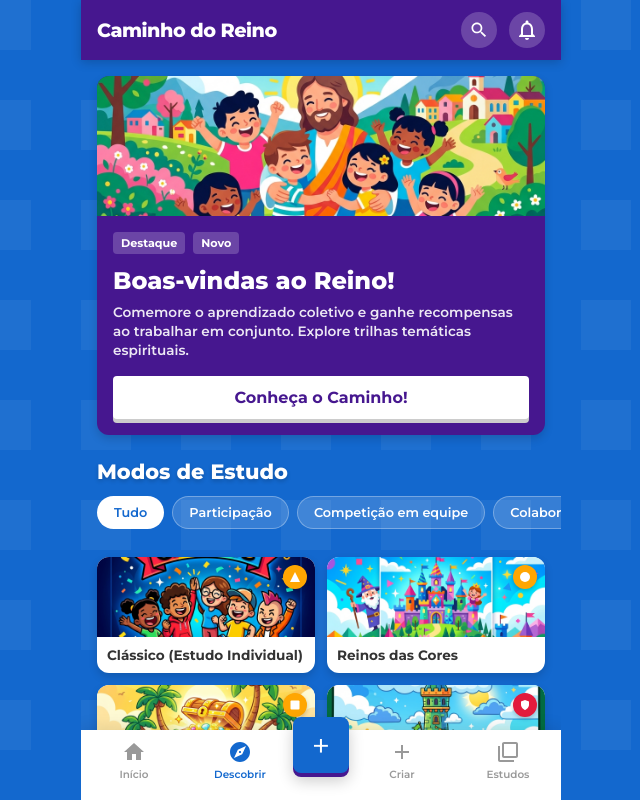
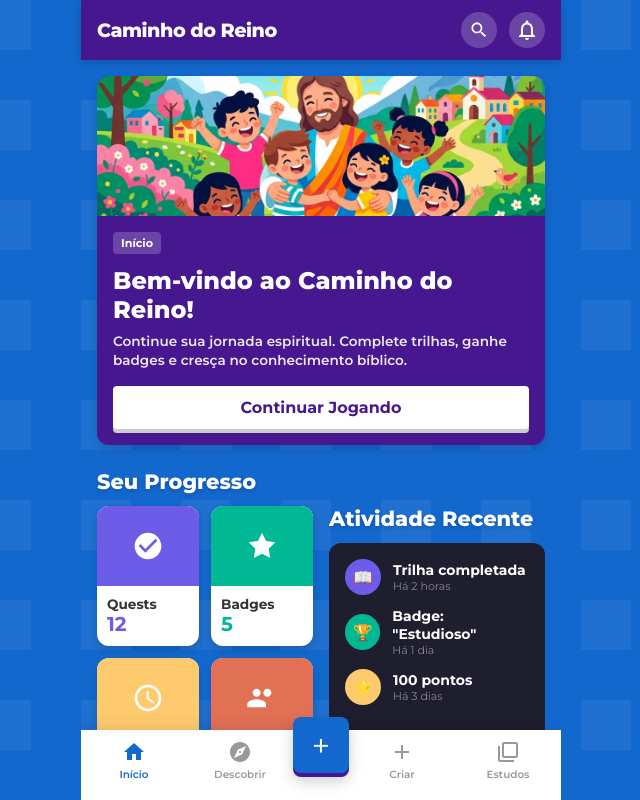
Before and after one commit to guilherme15-hub/Caminho-Reino, a React (Vite) app: page / in a window 1280 px wide. Shown: the whole page, without its empty margins (319-959 px from the left). Built offline with nearby package versions, Linux system fonts and the light colour scheme.

Commit message:
Update App.jsx

```diff
--- a/src/App.jsx
+++ b/src/App.jsx
@@ -12,7 +12,7 @@ const SearchIcon = () => (<svg viewBox="0 0 24 24" width="20" height="20" fill="
 const NotificationsIcon = () => (<svg viewBox="0 0 24 24" width="24" height="24" fill="currentColor"><path d="M12 22c1.1 0 2-.9 2-2h-4c0 1.1.9 2 2 2zm6-6v-5c0-3.07-1.63-5.64-4.5-6.32V4c0-.83-.67-1.5-1.5-1.5s-1.5.67-1.5 1.5v.68C7.64 5.36 6 7.92 6 11v5l-2 2v1h16v-1l-2-2zm-2 1H8v-6c0-2.48 1.51-4.5 4-4.5s4 2.02 4 4.5v6z"/></svg>);
 
 export default function App() {
-  const [activeTab, setActiveTab] = useState('discover');
+  const [activeTab, setActiveTab] = useState('home');
 
   return (
     <div className="app-container">
@@ -30,6 +30,7 @@ export default function App() {
 
       {/* Main Content Area */}
       <div className="main-content">
+        {activeTab === 'home' && <HomePage onPlay={() => setActiveTab('play')} />}
         {activeTab === 'discover' && <DiscoverPage onPlay={() => setActiveTab('play')} />}
         {activeTab === 'play' && <QuizGame onQuit={() => setActiveTab('discover')} />}
 
@@ -63,6 +64,120 @@ export default function App() {
           </button>
         </div>
       )}
+
+    </div>
+  );
+}
+
+// ---------------------------
+// Home Page Components
+// ---------------------------
+function HomePage({ onPlay }) {
+  return (
+    <div className="discover-container">
+
+      {/* Hero Banner */}
+      <div className="hero-card" onClick={onPlay} style={{cursor: 'pointer'}}>
+        <img
+          src="/caminho_banner_bible.png"
+          alt="Trilha do Reino"
+          className="hero-card-image"
+        />
+        <div className="hero-card-content">
+          <div className="tags">
+            <span className="tag">Início</span>
+          </div>
+          <h2>Bem-vindo ao Caminho do Reino!</h2>
+          <p>Continue sua jornada espiritual. Complete trilhas, ganhe badges e cresça no conhecimento bíblico.</p>
+          <button className="hero-btn" onClick={(e) => { e.stopPropagation(); onPlay(); }}>Continuar Jogando</button>
+        </div>
+      </div>
+
+      {/* Stats Overview - Side by Side with Activity */}
+      <h3 className="section-title">Seu Progresso</h3>
+
+      <div style={{ display: 'grid', gridTemplateColumns: '1fr 1fr', gap: '16px', marginBottom: '24px' }}>
+
+        {/* Left Column - Stats Cards */}
+        <div style={{ display: 'grid', gridTemplateColumns: '1fr 1fr', gap: '12px' }}>
+          <div className="game-card" onClick={onPlay} style={{cursor: 'pointer'}}>
+            <div className="game-card-image" style={{backgroundColor: '#6c5ce7', display: 'flex', alignItems: 'center', justifyContent: 'center'}}>
+              <svg viewBox="0 0 24 24" width="32" height="32" fill="white"><path d="M12 2C6.48 2 2 6.48 2 12s4.48 10 10 10 10-4.48 10-10S17.52 2 12 2zm-2 15l-5-5 1.41-1.41L10 14.17l7.59-7.59L19 8l-9 9z"/></svg>
+            </div>
+            <div className="game-card-content">
+              <h3>Quests</h3>
+              <p style={{fontSize: '20px', fontWeight: 'bold', color: '#6c5ce7'}}>12</p>
+            </div>
+          </div>
+
+          <div className="game-card" onClick={onPlay} style={{cursor: 'pointer'}}>
+            <div className="game-card-image" style={{backgroundColor: '#00b894', display: 'flex', alignItems: 'center', justifyContent: 'center'}}>
+              <svg viewBox="0 0 24 24" width="32" height="32" fill="white"><path d="M12 2l3.09 6.26L22 9.27l-5 4.87 1.18 6.88L12 17.77l-6.18 3.25L7 14.14 2 9.27l6.91-1.01L12 2z"/></svg>
+            </div>
+            <div className="game-card-content">
+              <h3>Badges</h3>
+              <p style={{fontSize: '20px', fontWeight: 'bold', color: '#00b894'}}>5</p>
+            </div>
+          </div>
+
+          <div className="game-card" onClick={onPlay} style={{cursor: 'pointer'}}>
+            <div className="game-card-image" style={{backgroundColor: '#fdcb6e', display: 'flex', alignItems: 'center', justifyContent: 'center'}}>
+              <svg viewBox="0 0 24 24" width="32" height="32" fill="white"><path d="M11.99 2C6.47 2 2 6.48 2 12s4.47 10 9.99 10C17.52 22 22 17.52 22 12S17.52 2 11.99 2zM12 20c-4.42 0-8-3.58-8-8s3.58-8 8-8 8 3.58 8 8-3.58 8-8 8zm.5-13H11v6l5.25 3.15.75-1.23-4.5-2.67z"/></svg>
+            </div>
+            <div className="game-card-content">
+              <h3>Tempo</h3>
+              <p style={{fontSize: '20px', fontWeight: 'bold', color: '#fdcb6e'}}>4h 30m</p>
+            </div>
+          </div>
+
+          <div className="game-card" onClick={onPlay} style={{cursor: 'pointer'}}>
+            <div className="game-card-image" style={{backgroundColor: '#e17055', display: 'flex', alignItems: 'center', justifyContent: 'center'}}>
+              <svg viewBox="0 0 24 24" width="32" height="32" fill="white"><path d="M16 11c1.66 0 2.99-1.34 2.99-3S17.66 5 16 5c-1.66 0-3 1.34-3 3s1.34 3 3 3zm-8 0c1.66 0 2.99-1.34 2.99-3S9.66 5 8 5C6.34 5 5 6.34 5 8s1.34 3 3 3zm0 2c-2.33 0-7 1.17-7 3.5V19h14v-2.5c0-2.33-4.67-3.5-7-3.5z"/></svg>
+            </div>
+            <div className="game-card-content">
+              <h3>Grupo</h3>
+              <p style={{fontSize: '20px', fontWeight: 'bold', color: '#e17055'}}>8</p>
+            </div>
+          </div>
+        </div>
+
+        {/* Right Column - Recent Activity */}
+        <div>
+          <h3 className="section-title" style={{marginBottom: '12px'}}>Atividade Recente</h3>
+          <div style={{ backgroundColor: '#1e1e2e', borderRadius: '12px', padding: '16px', height: '100%' }}>
+            <div style={{ display: 'flex', alignItems: 'center', gap: '12px', marginBottom: '12px' }}>
+              <div style={{ width: '36px', height: '36px', borderRadius: '50%', backgroundColor: '#6c5ce7', display: 'flex', alignItems: 'center', justifyContent: 'center', fontSize: '16px' }}>📖</div>
+              <div>
+                <p style={{ color: '#fff', margin: 0, fontWeight: 'bold', fontSize: '14px' }}>Trilha completada</p>
+                <p style={{ color: '#888', margin: 0, fontSize: '11px' }}>Há 2 horas</p>
+              </div>
+            </div>
+            <div style={{ display: 'flex', alignItems: 'center', gap: '12px', marginBottom: '12px' }}>
+              <div style={{ width: '36px', height: '36px', borderRadius: '50%', backgroundColor: '#00b894', display: 'flex', alignItems: 'center', justifyContent: 'center', fontSize: '16px' }}>🏆</div>
+              <div>
+                <p style={{ color: '#fff', margin: 0, fontWeight: 'bold', fontSize: '14px' }}>Badge: "Estudioso"</p>
+                <p style={{ color: '#888', margin: 0, fontSize: '11px' }}>Há 1 dia</p>
+              </div>
+            </div>
+            <div style={{ display: 'flex', alignItems: 'center', gap: '12px' }}>
+              <div style={{ width: '36px', height: '36px', borderRadius: '50%', backgroundColor: '#fdcb6e', display: 'flex', alignItems: 'center', justifyContent: 'center', fontSize: '16px' }}>⭐</div>
+              <div>
+                <p style={{ color: '#fff', margin: 0, fontWeight: 'bold', fontSize: '14px' }}>100 pontos</p>
+                <p style={{ color: '#888', margin: 0, fontSize: '11px' }}>Há 3 dias</p>
+              </div>
+            </div>
+          </div>
+        </div>
+      </div>
+
+      {/* Quick Actions */}
+      <h3 className="section-title">Ações Rápidas</h3>
+
+      <div className="category-tabs">
+        <button className="tab-btn active" onClick={onPlay}>Continuar Última Partida</button>
+        <button className="tab-btn">Ver Estatísticas</button>
+        <button className="tab-btn">Convidar Amigos</button>
+      </div>
 
     </div>
   );
```
